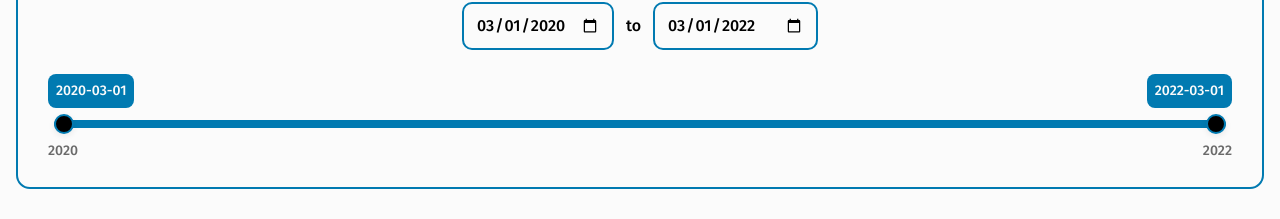
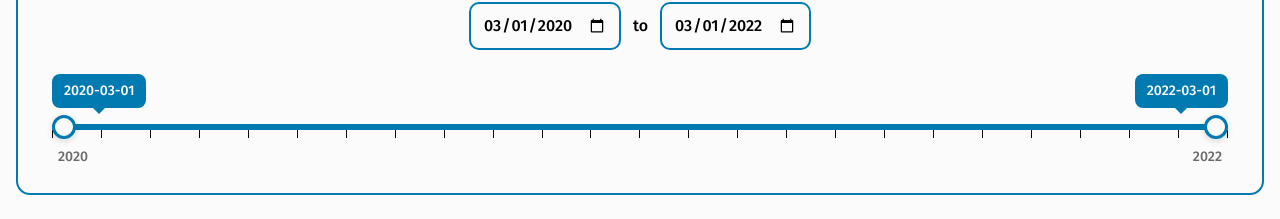
Before and after one commit to Lloyd-Heartfire/MSP, a React (Vite) app in the folder frontend/: page / in a window 1280 px wide. Shown: the part 513-732 px from the top of the page. Built offline with nearby package versions, Linux system fonts and the light colour scheme; no server answers.

Commit message:
Resolve bug for DateSlider

```diff
--- a/frontend/src/components/DatePicker/DatePicker.css
+++ b/frontend/src/components/DatePicker/DatePicker.css
@@ -60,73 +60,120 @@
 /* Slider container */
 .slider-container {
     margin-top: var(--spacing-xl);
+    padding: 0 10px;
 }
 
 /* Label above the container */
 .slider-labels {
     display: flex;
     justify-content: space-between;
-    margin-bottom: var(--spacing-sm);
-    padding: 0 var(--spacing-xs);
+    margin-bottom: var(--spacing-md);
+    position: relative;
 }
 
 .slider-label-start,
 .slider-label-end {
-    background-color: var(--border-color);
+    background-color: var(--who-blue);
     color: var(--text-white);
-    padding: var(--spacing-xs) var(--spacing-sm);
+    padding: 6px 12px;
     border-radius: var(--radius-sm);
     font-size: var(--font-size-sm);
     font-weight: var(--font-weight-medium);
+    position: relative;
+}
+
+/* Triangle sous les labels */
+.slider-label-start::after,
+.slider-label-end::after {
+    content: '';
+    position: absolute;
+    bottom: -6px;
+    left: 50%;
+    transform: translateX(-50%);
+    width: 0;
+    height: 0;
+    border-left: 6px solid transparent;
+    border-right: 6px solid transparent;
+    border-top: 6px solid var(--who-blue);
 }
 
 /* Slider track */
 .slider-track {
     position: relative;
-    height: 8px;
+    height: 6px;
     background-color: var(--border-light);
-    border-radius: var(--radius-sm);
-    margin: var(--spacing-md);
+    border-radius: 3px;
+    margin: var(--spacing-lg) 0;
 }
 
-/* Input zone */
+/* Graduations sur le slider */
+.slider-graduations {
+    position: absolute;
+    bottom: -8px;
+    left: 0;
+    right: 0;
+    height: 8px;
+    display: flex;
+    justify-content: space-between;
+    align-items: flex-end;
+    pointer-events: none;
+    z-index: 1;
+}
+
+.graduation-mark {
+    width: 1px;
+    height: 8px;
+    background-color: var(--text-primary);
+    border-radius: 0;
+}
+
+.graduation-mark:first-child,
+.graduation-mark:last-child {
+    height: 8px;
+    width: 1px;
+    background-color: var(--text-primary);
+}
+
+/* Input zone sélectionnée */
 .slider-range {
     position: absolute;
     height: 100%;
-    background-color: var(--border-color);
-    border-radius: var(--radius-sm);
+    background-color: var(--who-blue);
+    border-radius: 3px;
     pointer-events: none;
+    z-index: 2;
 }
 
 /* Input range */
 .slider-input {
     position: absolute;
     width: 100%;
-    height: 8px;
+    height: 6px;
     top: 0;
     left: 0;
     appearance: none;
     background: transparent;
     pointer-events: none;
     cursor: pointer;
+    z-index: 3;
 }
 
 .slider-input::-webkit-slider-thumb {
     appearance: none;
-    width: 20px;
-    height: 20px;
-    background-color: var(--text-primary);
-    border: 2px solid var(--border-color);
-    border-radius: var(--radius-md);
+    width: 24px;
+    height: 24px;
+    background-color: var(--card-bg);
+    border: 3px solid var(--who-blue);
+    border-radius: 50%;
     cursor: pointer;
     pointer-events: all;
-    box-shadow: 0 2px 6px var(--shadow);
+    box-shadow: 0 2px 6px rgba(0, 0, 0, 0.15);
     transition: all var(--transition-fast);
 }
 
 .slider-input::-webkit-slider-thumb:hover {
-    transform: scale(1.15);
-    box-shadow: 0 4px 12px var(--shadow);
+    transform: scale(1.1);
+    box-shadow: 0 3px 10px rgba(0, 0, 0, 0.2);
 }
 
 .slider-input::-webkit-slider-thumb:active {
@@ -134,27 +181,31 @@
 }
 
 .slider-input::-moz-range-thumb {
-    width: 20px;
-    height: 20px;
-    background-color: var(--bg-primary);
+    width: 24px;
+    height: 24px;
+    background-color: var(--card-bg);
     border: 3px solid var(--who-blue);
-    border-radius: var(--radius-md);
+    border-radius: 50%;
     cursor: pointer;
     pointer-events: all;
-    box-shadow: 0 2px 6px var(--shadow);
+    box-shadow: 0 2px 6px rgba(0, 0, 0, 0.15);
     transition: all var(--transition-fast);
 }
 
 .slider-input::-moz-range-thumb:hover {
-    transform: scale(1.15);
-    box-shadow: 0 4px 12px var(--shadow);
+    transform: scale(1.1);
+    box-shadow: 0 3px 10px rgba(0, 0, 0, 0.2);
+}
+
+.slider-input::-moz-range-thumb:active {
+    transform: scale(1.05);
 }
 
 /* Date marker (en bas) */
 .slider-ticks {
     display: flex;
     justify-content: space-between;
-    margin-top: var(--spacing-sm);
+    margin-top: var(--spacing-md);
     padding: 0 var(--spacing-xs);
 }
 
--- a/frontend/src/components/DatePicker/DatePicker.jsx
+++ b/frontend/src/components/DatePicker/DatePicker.jsx
@@ -9,42 +9,77 @@ const DatePicker = () => {
   const minDate = new Date('2020-03-01');
   const maxDate = new Date('2022-03-01');
 
-  // Conversion date <-> timestamp
-  const dateToTimestamp = (date) => new Date(date).getTime();
-  const timestampToDate = (timestamp) => {
-    const date = new Date(timestamp);
+  // Calcul du nombre de mois entre deux dates
+  const getMonthsBetween = (date1, date2) => {
+    const d1 = new Date(date1);
+    const d2 = new Date(date2);
+    return (d2.getFullYear() - d1.getFullYear()) * 12 + (d2.getMonth() - d1.getMonth());
+  };
+
+  // Conversion mois -> date
+  const monthsToDate = (months) => {
+    const date = new Date(minDate);
+    date.setMonth(date.getMonth() + months);
     return date.toISOString().split('T')[0];
   };
 
-  // États locaux pour le slider
-  const [startTimestamp, setStartTimestamp] = useState(dateToTimestamp(filters.startDate));
-  const [endTimestamp, setEndTimestamp] = useState(dateToTimestamp(filters.endDate));
+  // Conversion date -> mois
+  const dateToMonths = (dateStr) => {
+    return getMonthsBetween(minDate, new Date(dateStr));
+  };
 
-  // Mise à jour des timestamps quand les filtres changent
+  // Nombre total de mois disponibles
+  const totalMonths = getMonthsBetween(minDate, maxDate);
+
+  // États locaux pour le slider (en mois)
+  const [startMonth, setStartMonth] = useState(dateToMonths(filters.startDate));
+  const [endMonth, setEndMonth] = useState(dateToMonths(filters.endDate));
+
+  // Mise à jour des mois quand les filtres changent
   useEffect(() => {
-    setStartTimestamp(dateToTimestamp(filters.startDate));
-    setEndTimestamp(dateToTimestamp(filters.endDate));
+    setStartMonth(dateToMonths(filters.startDate));
+    setEndMonth(dateToMonths(filters.endDate));
   }, [filters.startDate, filters.endDate]);
 
-  // Gestion du changement de date de début
+  // Gestion du changement de date de début (slider)
   const handleStartChange = (e) => {
-    const newTimestamp = parseInt(e.target.value);
-    setStartTimestamp(newTimestamp);
-    updateFilters({ startDate: timestampToDate(newTimestamp) });
+    const newMonth = parseInt(e.target.value);
+
+    // Empêcher de dépasser la date de fin
+    if (newMonth <= endMonth) {
+      setStartMonth(newMonth);
+      updateFilters({ startDate: monthsToDate(newMonth) });
+    }
   };
 
-  // Gestion du changement de date de fin
+  // Gestion du changement de date de fin (slider)
   const handleEndChange = (e) => {
-    const newTimestamp = parseInt(e.target.value);
-    setEndTimestamp(newTimestamp);
-    updateFilters({ endDate: timestampToDate(newTimestamp) });
+    const newMonth = parseInt(e.target.value);
+
+    // Empêcher d'être avant la date de début
+    if (newMonth >= startMonth) {
+      setEndMonth(newMonth);
+      updateFilters({ endDate: monthsToDate(newMonth) });
+    }
   };
 
   // Gestion de l'input texte pour la date de début
   const handleStartInputChange = (e) => {
     const newDate = e.target.value;
     if (newDate) {
-      updateFilters({ startDate: newDate });
+      const newDateObj = new Date(newDate);
+      const endDateObj = new Date(filters.endDate);
+
+      // Vérifier que la date de début <= date de fin
+      if (newDateObj <= endDateObj && newDateObj >= minDate && newDateObj <= maxDate) {
+        updateFilters({ startDate: newDate });
+      } else if (newDateObj > endDateObj) {
+        // Si date de début > date de fin, mettre la date de fin = date de début
+        updateFilters({
+          startDate: newDate,
+          endDate: newDate
+        });
+      }
     }
   };
 
@@ -52,20 +87,29 @@ const DatePicker = () => {
   const handleEndInputChange = (e) => {
     const newDate = e.target.value;
     if (newDate) {
-      updateFilters({ endDate: newDate });
+      const newDateObj = new Date(newDate);
+      const startDateObj = new Date(filters.startDate);
+
+      // Vérifier que la date de fin >= date de début
+      if (newDateObj >= startDateObj && newDateObj >= minDate && newDateObj <= maxDate) {
+        updateFilters({ endDate: newDate });
+      } else if (newDateObj < startDateObj) {
+        // Si date de fin < date de début, mettre la date de début = date de fin
+        updateFilters({
+          startDate: newDate,
+          endDate: newDate
+        });
+      }
     }
   };
 
   // Calcul du pourcentage pour le style du slider
-  const minTimestamp = dateToTimestamp(minDate);
-  const maxTimestamp = dateToTimestamp(maxDate);
-
-  const startPercent = ((startTimestamp - minTimestamp) / (maxTimestamp - minTimestamp)) * 100;
-  const endPercent = ((endTimestamp - minTimestamp) / (maxTimestamp - minTimestamp)) * 100;
+  const startPercent = (startMonth / totalMonths) * 100;
+  const endPercent = (endMonth / totalMonths) * 100;
 
   return (
     <div className="date-range-slider-container">
-      <h3 className="date-picker-title">{'Date picker'}</h3>
+      <h3 className="date-picker-title">Date picker</h3>
 
       {/* Inputs de dates */}
       <div className="date-inputs">
@@ -75,7 +119,7 @@ const DatePicker = () => {
             value={filters.startDate}
             onChange={handleStartInputChange}
             min={minDate.toISOString().split('T')[0]}
-            max={filters.endDate}
+            max={maxDate.toISOString().split('T')[0]}
             className="date-input"
           />
         </div>
@@ -87,8 +131,8 @@ const DatePicker = () => {
             type="date"
             value={filters.endDate}
             onChange={handleEndInputChange}
-            min={filters.startDate}
-            max={maxDate.toISOString().split('S')[0]}
+            min={minDate.toISOString().split('T')[0]}
+            max={maxDate.toISOString().split('T')[0]}
             className="date-input"
           />
         </div>
@@ -104,6 +148,13 @@ const DatePicker = () => {
 
         {/* Track du slider */}
         <div className="slider-track">
+          {/* Barres de graduation (25 barres pour 24 mois) */}
+          <div className="slider-graduations">
+            {Array.from({ length: 25 }).map((_, index) => (
+              <div key={index} className="graduation-mark" />
+            ))}
+          </div>
+
           {/* Zone sélectionnée */}
           <div
             className="slider-range"
@@ -116,20 +167,22 @@ const DatePicker = () => {
           {/* Input pour la date de début */}
           <input
             type="range"
-            min={minTimestamp}
-            max={maxTimestamp}
-            value={startTimestamp}
+            min={0}
+            max={totalMonths}
+            step={1}
+            value={startMonth}
             onChange={handleStartChange}
             className="slider-input slider-input-start"
-            style={{ zIndex: startTimestamp > endTimestamp - (maxTimestamp - minTimestamp) * 0.05 ? 5 : 3 }}
+            style={{ zIndex: startMonth > endMonth - 1 ? 5 : 3 }}
           />
 
           {/* Input pour la date de fin */}
           <input
             type="range"
-            min={minTimestamp}
-            max={maxTimestamp}
-            value={endTimestamp}
+            min={0}
+            max={totalMonths}
+            step={1}
+            value={endMonth}
             onChange={handleEndChange}
             className="slider-input slider-input-end"
           />
```
